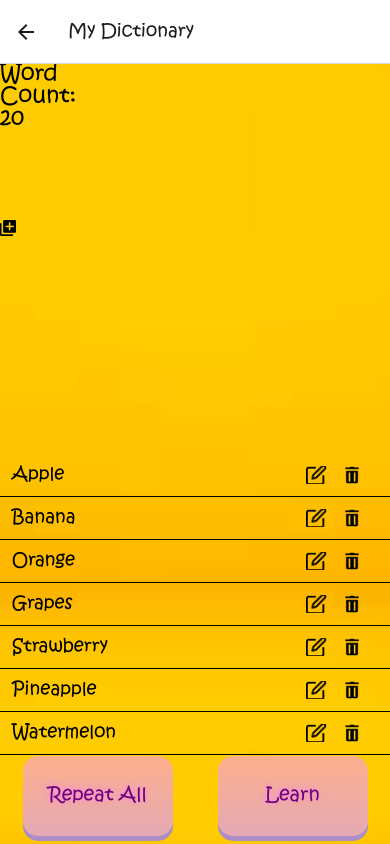
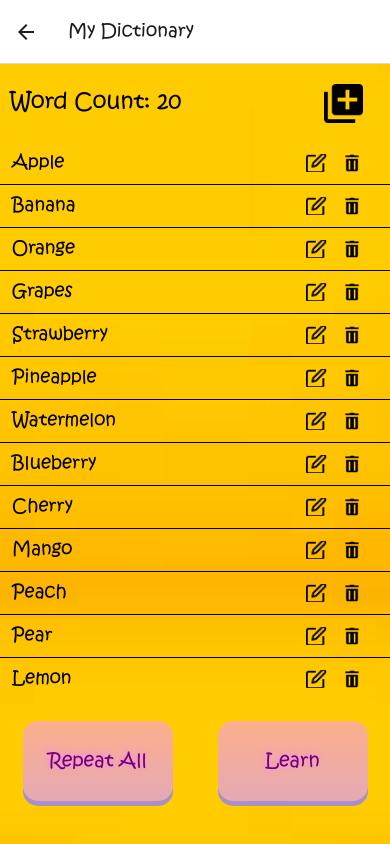
Before and after one commit to c19ye/Learn-English-2, a React Native app: screen /MyDictionary in a window 390 px wide. Built offline with nearby package versions, Linux system fonts and the light colour scheme.

Commit message:
EditedStyles

```diff
--- a/pages/MyDictionaryPage.js
+++ b/pages/MyDictionaryPage.js
@@ -3,13 +3,11 @@ import {
   View,
   Text,
   ImageBackground,
-  StyleSheet,
   Image,
   TouchableOpacity,
 } from "react-native";
 import React from "react";
 import BackgroundStyle from "../styles/BackgroundStyle";
-import style from "../styles/AndroidSafeViewer";
 import { useCallback } from "react";
 import { useFonts } from "expo-font";
 import * as SplashScreen from "expo-splash-screen";
@@ -59,7 +57,7 @@ export default function MyDictionaryPage() {
       style={BackgroundStyle.container}
       onLayout={onLayoutRootView}
     >
-      <View style={MyDictionaryStyle.addButton}>
+      <View style={MyDictionaryStyle.addButtonView}>
         <Text style={MyDictionaryStyle.wordCount}>
           Word Count: {dummyData.length}
         </Text>
--- a/styles/MyDictionaryStyle.js
+++ b/styles/MyDictionaryStyle.js
@@ -1,7 +1,7 @@
 import { StyleSheet } from "react-native";
 
 const styles = StyleSheet.create({
-  addButton: {
+  addButtonView: {
     width: "100%",
     flexDirection: "row",
     alignItems: "center",
```
